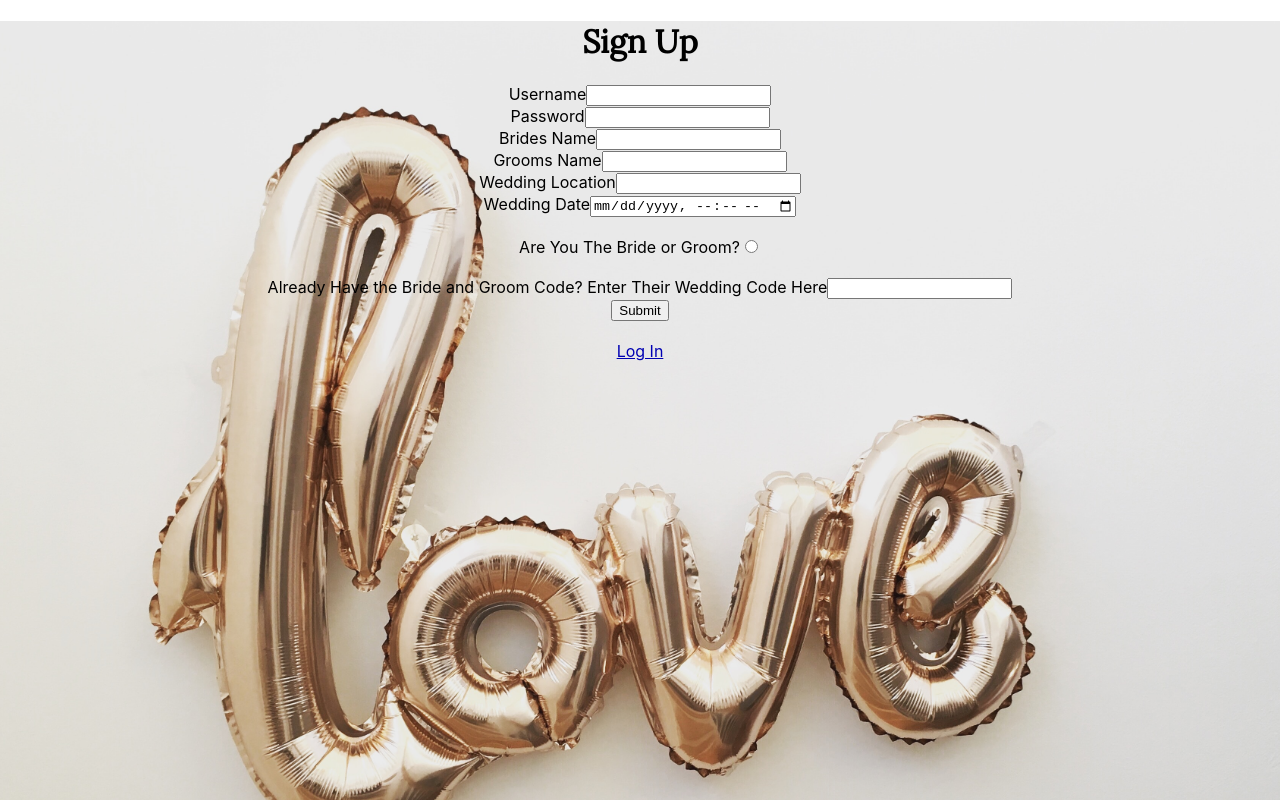
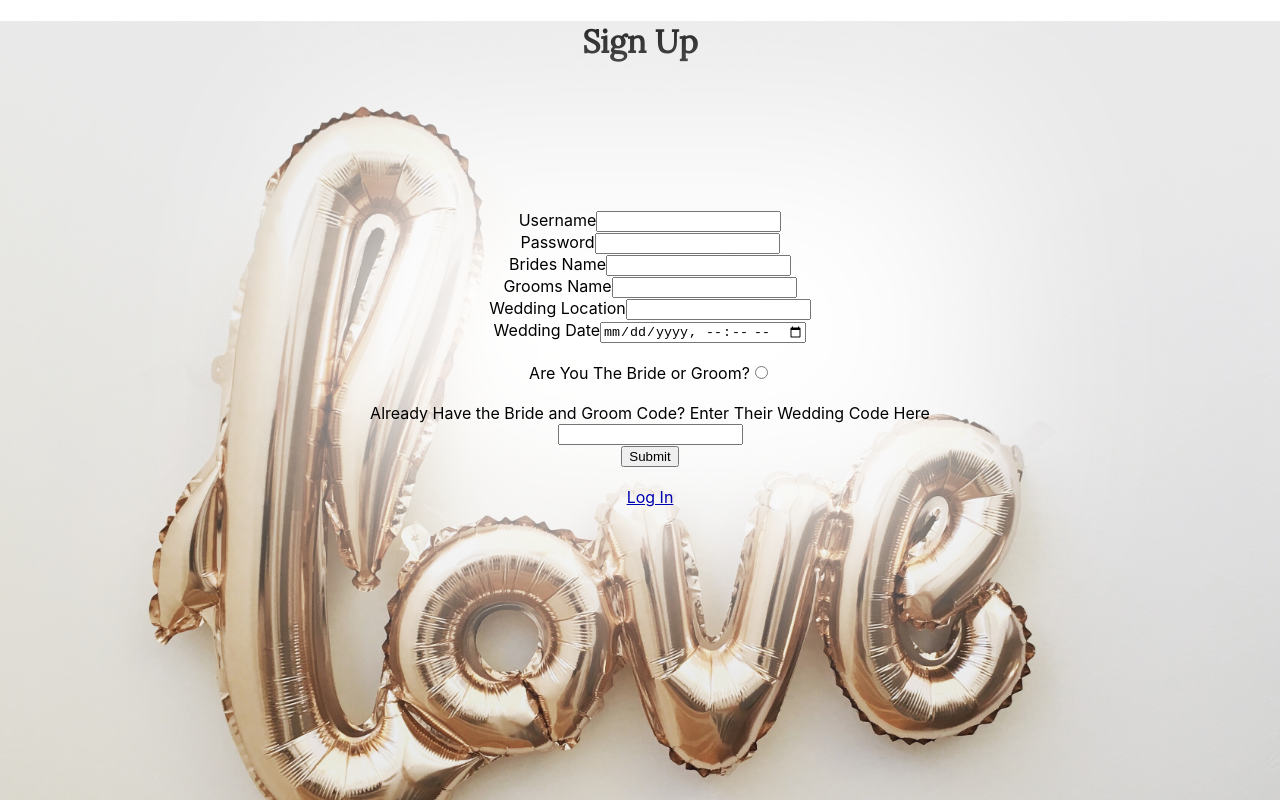
Before and after one commit to Kkelly22/wedding-itinerary-app, a React (Create React App) app in the folder client/: page /signup in a window 1280 px wide. Shown: the top 800 px of the page. Built offline with nearby package versions, Linux system fonts and the light colour scheme.

Commit message:
finalized signup blur effect

```diff
--- a/client/src/App.css
+++ b/client/src/App.css
@@ -60,8 +60,8 @@ h1, h2, h3, h4, h5, h6 {
 
 
 .App {
+    background-image: url(./mandy-von-stahl-VDiGTEO0TYY-unsplash.jpg);  height: 500px;
     text-align: center;
-    background-image: url(./mandy-von-stahl-VDiGTEO0TYY-unsplash.jpg);
     height: 1000px;
     background-position: center;
     background-repeat: no-repeat;
@@ -74,15 +74,26 @@ h1, h2, h3, h4, h5, h6 {
   pointer-events: none;
 }
 
-.blur {
-  height: 300px;
-  width:300px;
-  padding:100px;
-  overflow: hidden;
-  background:inherit;
-  position:absolute;
-  opacity: .5;
-  position:center;
+.signup-blur {
+  background:white;
+  filter:blur(100px);
+  height: 400px;
+  width:50%;
+  margin: auto;
+  padding:10px;
+  position: absolute;
+  top:15%;
+  left:25%;
+}
+
+.signup-container {
+  height: 500px;
+  width:50%;
+  margin: auto;
+  padding:10px;
+  position: absolute;
+  top:25%;
+  left:25%;
 }
 
 .App-header {
--- a/client/src/containers/SignupContainer.js
+++ b/client/src/containers/SignupContainer.js
@@ -54,11 +54,11 @@ class SignupContainer extends Component {
 
   render() {
     return (
-      <div class="content">
+      <div>
         <h1>Sign Up</h1>
-        <div class="blur">
+        <div class="signup-blur">
         </div>
-        <div id="signup-container">
+        <div class="signup-container">
           <form onSubmit={(event) => this.handleOnSubmit(event)}>
             <label>Username</label>
             <input type="text" name="username" value={this.state.username} onChange={(event) => this.handleOnChange(event)} />
```
Lines whose indentation alone changed are shown as unchanged.
